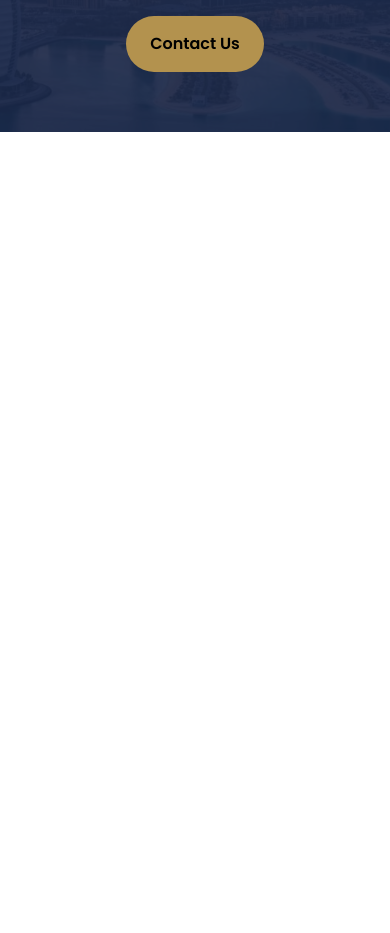
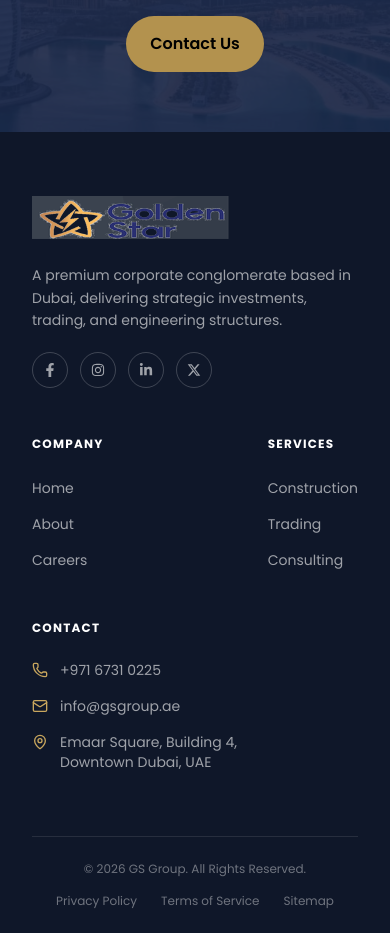
Before and after one commit to mujeebrahmanik/Gsgroupwebsite, a Next.js app: page / in a window 390 px wide. Shown: the part 8300-9233 px from the top of the page. Before the commit the page ends 8432 px from the top, so only its background shows below. Built offline with nearby package versions, Linux system fonts and the light colour scheme.

Commit message:
added footer

```diff
--- a/src/app/globals.css
+++ b/src/app/globals.css
@@ -4,7 +4,7 @@
 @theme inline{
   --color-primary : #1b2a4b;
   --color-secondary: #c9a75e;
-  --color-primary-dark : #141f38;
+  --color-primary-dark : #0f1729;
   --color-secondary-dark: #b3924e;
   --color-cream : #f5f5f3;
   --color-muted : #8891a0;
--- a/src/app/layout.js
+++ b/src/app/layout.js
@@ -1,6 +1,7 @@
 import { Poppins } from "next/font/google";
 import "./globals.css";
 import Header from "@/components/common/Header";
+import Footer from "@/components/common/Footer";
 
 const poppins = Poppins({
   variable: "--font-poppins",
@@ -23,6 +24,7 @@ export default function RootLayout({ children }) {
       <body className="min-h-full flex flex-col">
         <Header/>
         {children}
+        <Footer/>
         </body>
     </html>
   );
--- /dev/null
+++ b/src/components/common/Footer.js
@@ -0,0 +1,120 @@
+import React from 'react'
+import Image from 'next/image'
+import Link from 'next/link'
+import { Phone, Mail, MapPin } from 'lucide-react'
+import { FaFacebookF, FaInstagram, FaLinkedinIn } from 'react-icons/fa'
+import { FaXTwitter } from 'react-icons/fa6'
+
+const company = [
+    { title: 'Home',    link: '/' },
+    { title: 'About',   link: '/about' },
+    { title: 'Careers', link: '/careers' },
+]
+
+const services = [
+    { title: 'Construction', link: '/services/construction' },
+    { title: 'Trading',      link: '/trading' },
+    { title: 'Consulting',   link: '/services/consulting' },
+]
+
+const contact = [
+    { icon: <Phone size={16} />,   text: '+971 6731 0225',               link: 'tel:+97167310225' },
+    { icon: <Mail size={16} />,    text: 'info@gsgroup.ae',               link: 'mailto:info@gsgroup.ae' },
+    { icon: <MapPin size={16} />,  text: <>Emaar Square, Building 4,<br/> Downtown Dubai, UAE</>, link: '#' },
+]
+
+const social = [
+    { icon: <FaFacebookF size={14} />,  link: '#' },
+    { icon: <FaInstagram size={14} />,  link: '#' },
+    { icon: <FaLinkedinIn size={14} />, link: '#' },
+    { icon: <FaXTwitter size={14} />,   link: '#' },
+]
+
+function Footer() {
+    return (
+        <footer className='bg-primary-dark px-8'>
+
+            {/* main footer */}
+            <div className="flex flex-wrap justify-between gap-12 max-w-7xl mx-auto py-16">
+
+                {/* brand */}
+                <div className="flex flex-col gap-5">
+                    <Image src='/images/gslogo.png' alt='GS Group' width={50} height={50} className='h-12 w-50' />
+                    <p className="text-sm text-white/60 leading-relaxed max-w-xs">
+                        A premium corporate conglomerate based in Dubai, delivering strategic investments, trading, and engineering structures.
+                    </p>
+                    <div className="flex gap-3">
+                        {social.map((i, index) => (
+                            <a
+                                key={index}
+                                href={i.link}
+                                className="w-9 h-9 rounded-full border border-white/20 flex items-center justify-center text-white/60 hover:border-secondary hover:text-secondary transition-colors duration-200"
+                            >
+                                {i.icon}
+                            </a>
+                        ))}
+                    </div>
+                </div>
+
+                {/* company */}
+                <div className="flex flex-col gap-6">
+                    <h6 className="text-xs font-bold uppercase tracking-widest text-white">Company</h6>
+                    <ul className="flex flex-col gap-3">
+                        {company.map((i, index) => (
+                            <li key={index}>
+                                <Link href={i.link} className="text-sm text-white/60 hover:text-secondary transition-colors duration-200">
+                                    {i.title}
+                                </Link>
+                            </li>
+                        ))}
+                    </ul>
+                </div>
+
+                {/* services */}
+                <div className="flex flex-col gap-6">
+                    <h6 className="text-xs font-bold uppercase tracking-widest text-white">Services</h6>
+                    <ul className="flex flex-col gap-3">
+                        {services.map((i, index) => (
+                            <li key={index}>
+                                <Link href={i.link} className="text-sm text-white/60 hover:text-secondary transition-colors duration-200">
+                                    {i.title}
+                                </Link>
+                            </li>
+                        ))}
+                    </ul>
+                </div>
+
+                {/* contact */}
+                <div className="flex flex-col gap-6">
+                    <h6 className="text-xs font-bold uppercase tracking-widest text-white">Contact</h6>
+                    <ul className="flex flex-col gap-4">
+                        {contact.map((i, index) => (
+                            <li key={index}>
+                                <a href={i.link} className="flex gap-3 items-start text-sm text-white/60 hover:text-secondary transition-colors duration-200">
+                                    <span className="text-secondary mt-0.5 flex-shrink-0">{i.icon}</span>
+                                    {i.text}
+                                </a>
+                            </li>
+                        ))}
+                    </ul>
+                </div>
+
+            </div>
+
+            {/* bottom bar */}
+            <div className="border-t border-white/10 max-w-7xl mx-auto py-6 flex flex-col md:flex-row justify-between items-center gap-4">
+                <p className="text-xs text-white/40">© 2026 GS Group. All Rights Reserved.</p>
+                <div className="flex gap-6">
+                    {['Privacy Policy', 'Terms of Service', 'Sitemap'].map((item, i) => (
+                        <Link key={i} href='#' className="text-xs text-white/40 hover:text-secondary transition-colors duration-200">
+                            {item}
+                        </Link>
+                    ))}
+                </div>
+            </div>
+
+        </footer>
+    )
+}
+
+export default Footer
```
